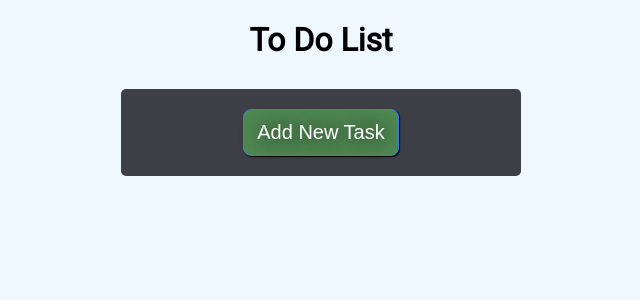
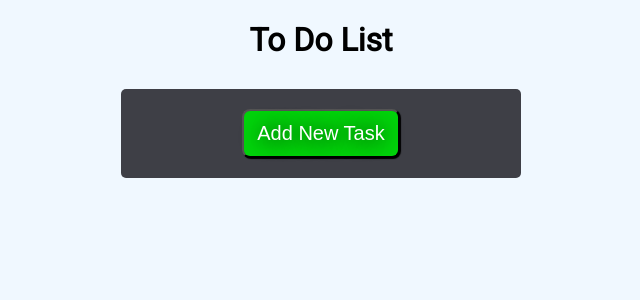
Before and after one commit to AlbertoRoldanUX-code/to-do-list-v2, a React (Create React App) app: page / in a window 1280 px wide. In both pictures the pointer is over the button "Add New Task". Shown: the top 300 px of the page, without its empty margins (319-959 px from the left). Built offline with nearby package versions, Linux system fonts and the light colour scheme.

Commit message:
Change button color

```diff
--- a/src/index.css
+++ b/src/index.css
@@ -61,7 +61,7 @@ h2 {
 }
 
 .btn {
-  background: #00ff9d;
+  background: #169b21;
   border-radius: 8px;
   color: #fff;
   font-size: 20px;
@@ -98,8 +98,7 @@ h2 {
 }
 
 .btn:hover {
-  border: solid #337fed 1px;
-  background: #4f8852;
+  background: #00d30b;
 }
 
 .btn:active {
```
